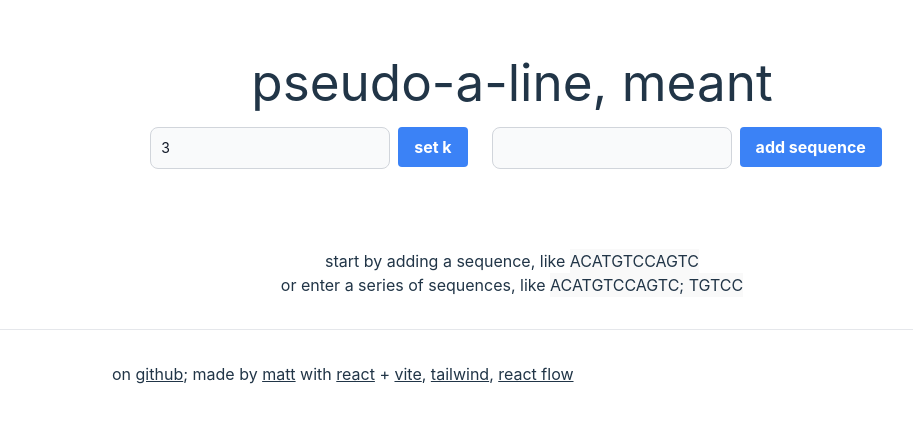
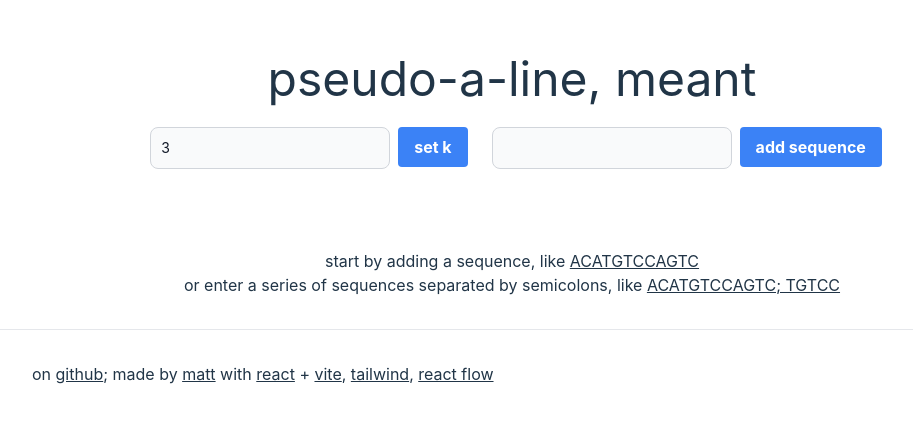
Before and after one commit to mattxwang/pseudo-a-line, a React (Vite) app: page / in a window 1280 px wide. Shown: the part 180-602 px from the top of the page, without its empty margins (128-1041 px from the left). Built offline with nearby package versions, Linux system fonts and the light colour scheme.

Commit message:
minor style tweaks, bugfixes

```diff
--- a/src/App.css
+++ b/src/App.css
@@ -4,7 +4,7 @@
 
 section {
   margin: 0 auto;
-  max-width: 50rem;
+  max-width: 60rem;
   padding: 2rem 0;
 }
 
--- a/src/App.tsx
+++ b/src/App.tsx
@@ -35,10 +35,10 @@ function App() {
   const GetStarted = () => (
     <section className='text-center'>
       start by adding a sequence, like{' '}
-      <button onClick={() => addSequences([DEFAULT_SEQUENCE])}>{DEFAULT_SEQUENCE}</button>
+      <button className='underline' onClick={() => addSequences([DEFAULT_SEQUENCE])}>{DEFAULT_SEQUENCE}</button>
       <br />
-      or enter a series of sequences, like{' '}
-      <button onClick={() => addSequences([DEFAULT_SEQUENCE, DEFAULT_SEQUENCE.slice(3,8)])}>{`${DEFAULT_SEQUENCE}; ${DEFAULT_SEQUENCE.slice(3,8)}`}</button>
+      or enter a series of sequences separated by semicolons, like{' '}
+      <button className='underline' onClick={() => addSequences([DEFAULT_SEQUENCE, DEFAULT_SEQUENCE.slice(3,8)])}>{`${DEFAULT_SEQUENCE}; ${DEFAULT_SEQUENCE.slice(3,8)}`}</button>
     </section>
   );
 
@@ -47,14 +47,14 @@ function App() {
       Array
         .from(getEquivalenceClasses(annotatedHops))
         .map(eq => JSON.parse(eq)) // TODO: this is fragile
-        .map(seqs => <EquivalenceClassCircles key={String(seqs)} classes='w-16 h-16 text-lg font-bold' offset={24} seqs={seqs}/>)
+        .map(seqs => <EquivalenceClassCircles key={String(seqs)} classes='w-16 h-16 text-xl font-bold' offset={24} seqs={seqs}/>)
     }
   </div>
 
   return (
     <>
       <section className='text-center'>
-        <h1>pseudo-a-line, meant</h1>
+        <h1 className="text-5xl pb-2">pseudo-a-line, meant</h1>
         <InputForm k={k} setK={setK} addSequences={addSequences} />
       </section>
       {sequences.length === 0 ?
--- a/src/EquivalenceClassCircles.tsx
+++ b/src/EquivalenceClassCircles.tsx
@@ -16,6 +16,6 @@ export default function EquivalenceClassCircles({classes, offset, seqs}: Props)
                 .join(', '),
     marginRight: `${seqs.length * spacing}px`
   }}>
-    {`{${seqs.map(seq => seq + 1).join(',')}}`}
+    {`${seqs.map(seq => seq + 1).join(',')}`}
   </div>
 }
--- a/src/EquivalenceClassEdgeLabel.tsx
+++ b/src/EquivalenceClassEdgeLabel.tsx
@@ -31,7 +31,7 @@ const CustomEdge: FC<EdgeProps> = ({
         <div style={{
           position: 'absolute',
           transform: `translate(-50%, -50%) translate(${labelX}px,${labelY}px)`,
-          fontSize: 8,
+          fontSize: 10,
         }}>
           <EquivalenceClassCircles seqs={seqs}/>
         </div>
--- a/src/NodeGraph.tsx
+++ b/src/NodeGraph.tsx
@@ -7,11 +7,11 @@ import ReactFlow, {
   useEdgesState,
 } from 'reactflow';
 
-import type { Edge, EdgeTypes, Node } from 'reactflow';
+import type { Edge, Node } from 'reactflow';
 
 import 'reactflow/dist/style.css';
 import type { AnnotatedHop } from './util';
-import EquivalenceClassEdgeLabel from './EquivalenceClassEdgeLabel';
+import { edgeTypes } from './util';
 
 function kmerToNode(kmer: string, i: number): Node<{label: string}> {
   return ({
@@ -43,10 +43,6 @@ function annotatedHopToEdge(source: string, target: string, seqs: number[]) : Ed
   });
 }
 
-const edgeTypes: EdgeTypes = {
-  custom: EquivalenceClassEdgeLabel,
-};
-
 type Props = {
   annotatedHops: AnnotatedHop[],
   kmers: Set<string>,
--- a/src/index.css
+++ b/src/index.css
@@ -14,7 +14,8 @@
 	}
 
   .seq-circle {
-		@apply w-8 h-8 rounded-full inline-flex justify-center items-center text-center p-2.5 shadow-xl;
+		@apply w-8 h-8 rounded-full inline-flex justify-center items-center text-center p-2.5;
+    color: rgba(255, 255, 255, 0.87);
 	}
 
 	a {
@@ -50,20 +51,9 @@ body {
   min-height: 100vh;
 }
 
-h1 {
-  font-size: 3.2em;
-  line-height: 1.1;
-}
-
 @media (prefers-color-scheme: light) {
   :root {
     color: #213547;
     background-color: #ffffff;
   }
-  a:hover {
-    color: #747bff;
-  }
-  button {
-    background-color: #f9f9f9;
-  }
 }
--- a/src/util.ts
+++ b/src/util.ts
@@ -1,3 +1,6 @@
+import type { EdgeTypes } from "reactflow";
+import EquivalenceClassEdgeLabel from "./EquivalenceClassEdgeLabel";
+
 export type HopMap = { [kmer: string] : Set<string>; };
 
 export type ProcessedSequence = {
@@ -19,10 +22,9 @@ export type AnnotatedHop = {
   seqs: number[],
 }
 
-export type EquivalenceClass = {
-  name: string,
-  color: string,
-}
+export const edgeTypes: EdgeTypes = {
+  custom: EquivalenceClassEdgeLabel,
+};
 
 
 const SEQUENCE_COLORS = [
```
